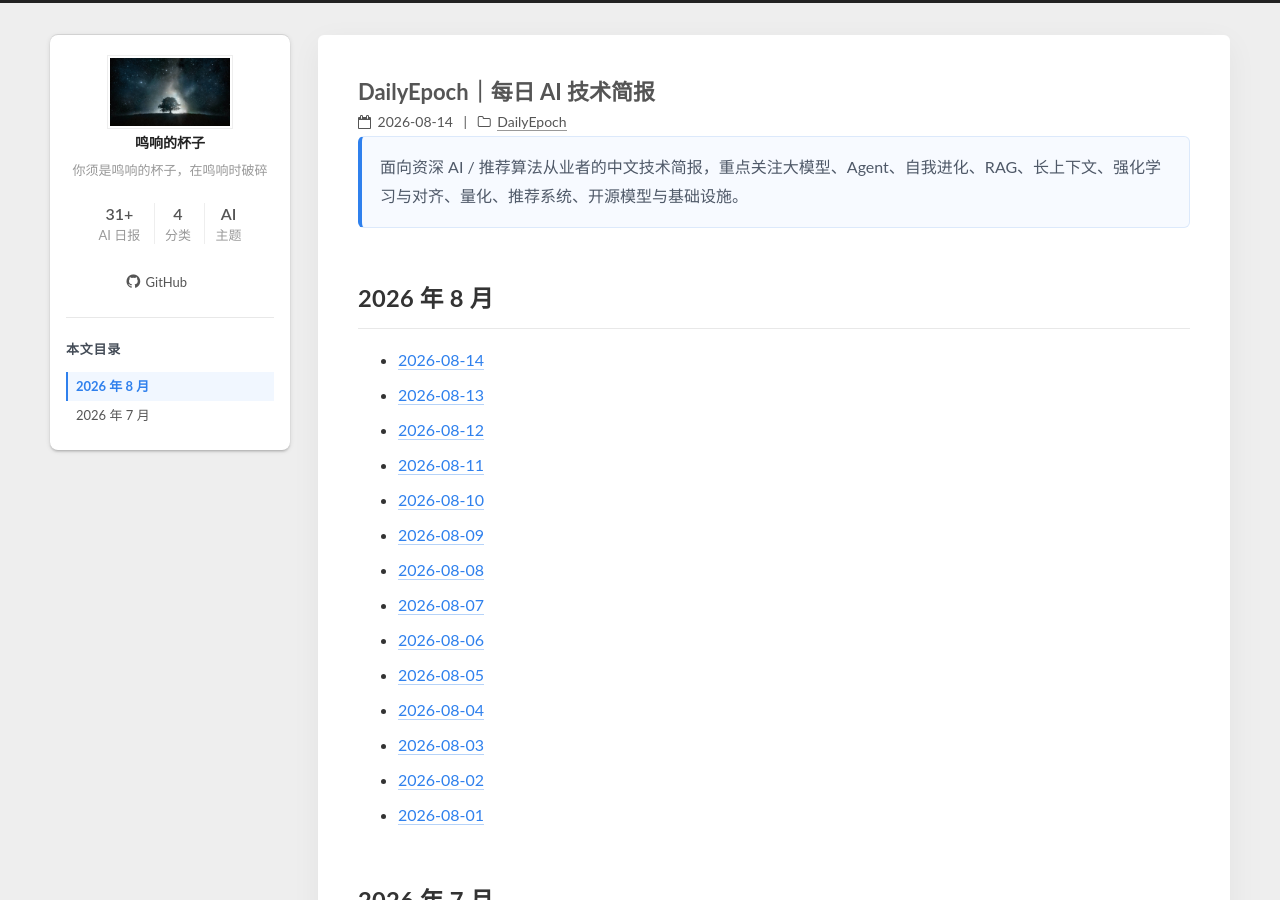
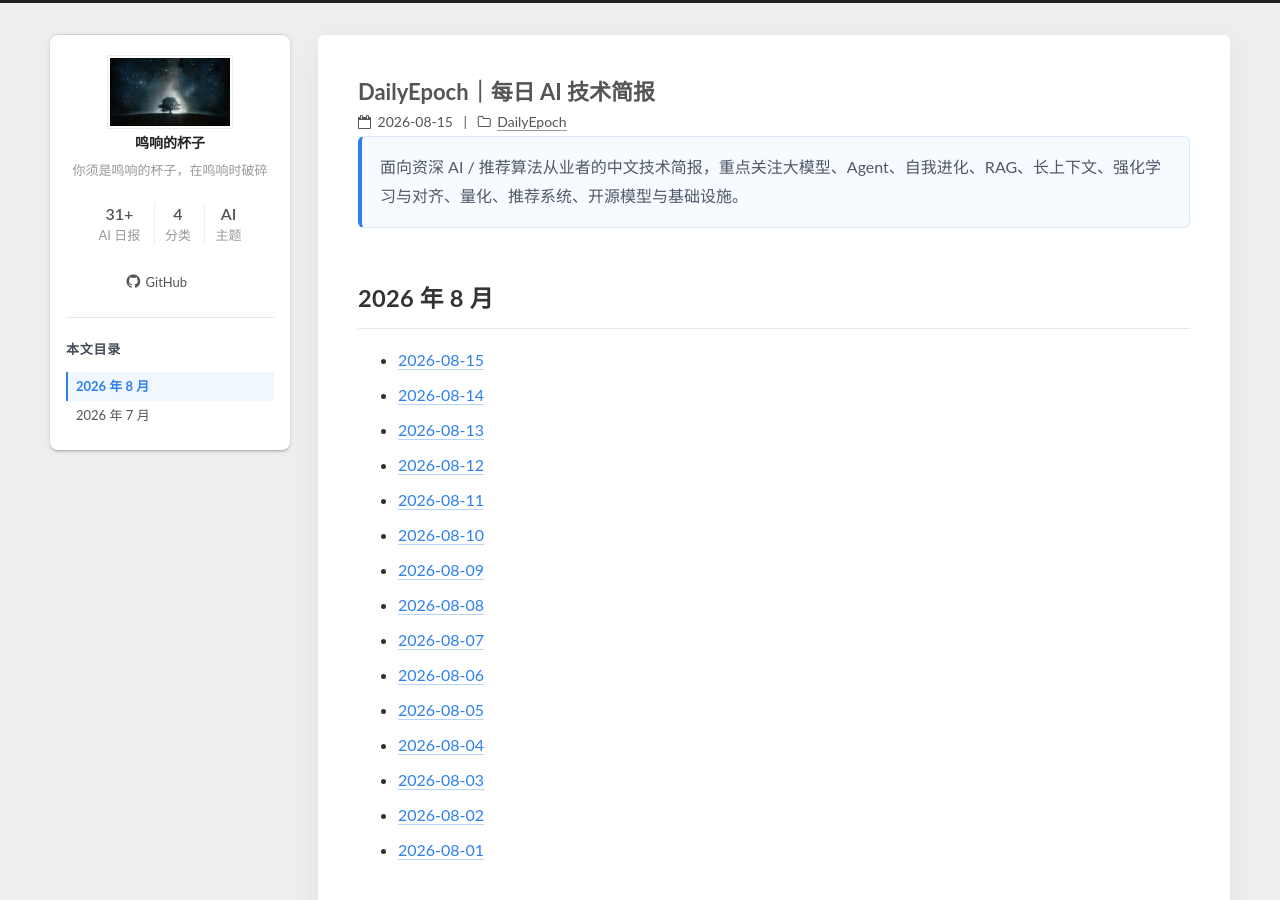
Before and after one commit to dawn2034/dawn2034.github.io, a Jekyll site: the page built from DailyEpoch/index.md, in a window 1280 px wide and 900 px high. Built offline with Jekyll 4.4.1, drawn with Linux system fonts in a browser that asks for light colours.

Commit message:
Update DailyEpoch index for 2026-08-15

```diff
--- a/DailyEpoch/index.md
+++ b/DailyEpoch/index.md
@@ -1,6 +1,6 @@
 ---
 title: "DailyEpoch｜每日 AI 技术简报"
-date: 2026-08-14
+date: 2026-08-15
 permalink: /DailyEpoch/
 ---
 
@@ -10,6 +10,7 @@ permalink: /DailyEpoch/
 
 ## 2026 年 8 月
 
+- [2026-08-15](./2026-08-15/)
 - [2026-08-14](./2026-08-14/)
 - [2026-08-13](./2026-08-13/)
 - [2026-08-12](./2026-08-12/)
```
